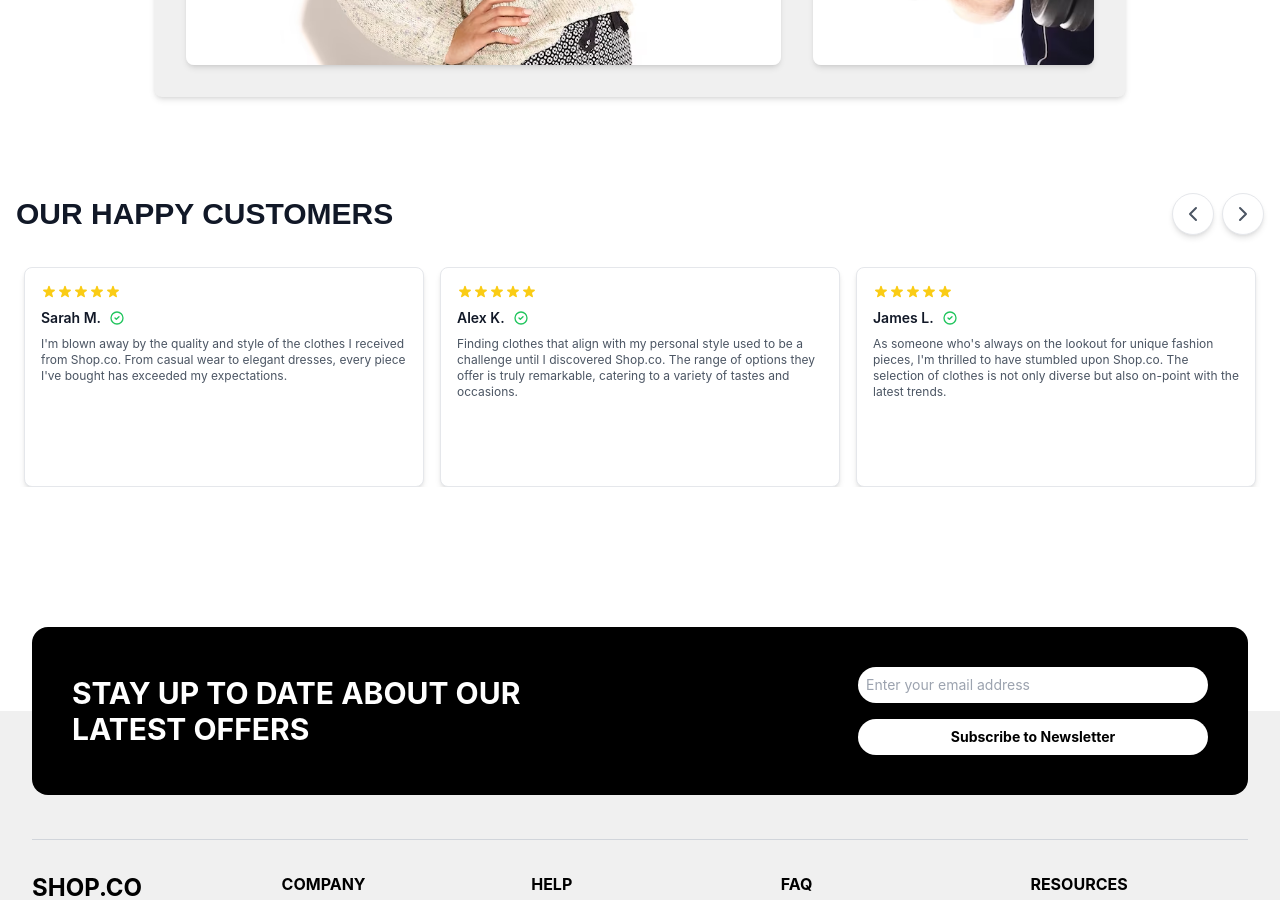
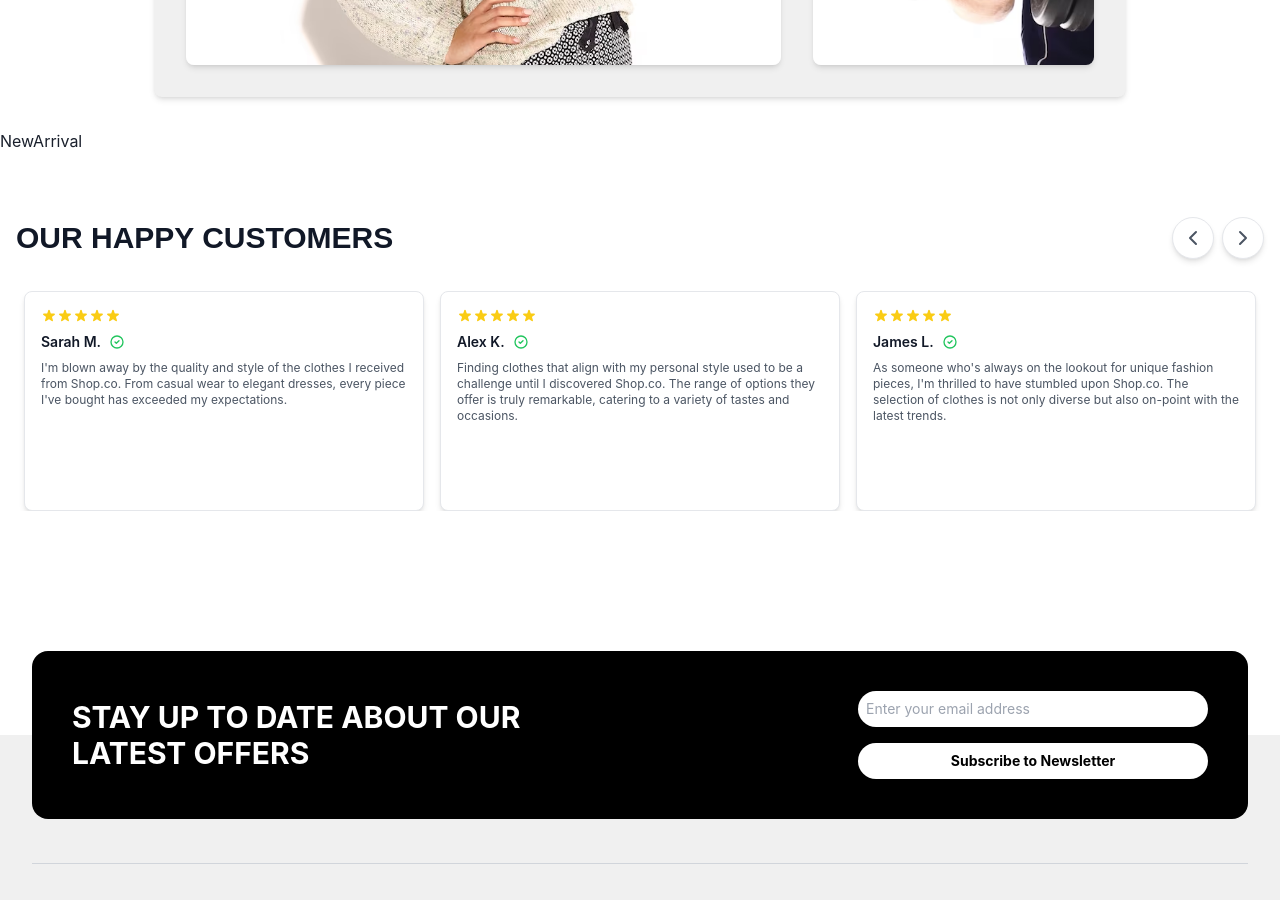
Before and after one commit to yousefjoe1/vite-react, a React (Vite) app: page / in a window 1280 px wide. Shown: the part 1640-2540 px from the top of the page. Built offline with nearby package versions, Linux system fonts and the light colour scheme; no server answers.

Commit message:
main : add order page route - add order page

```diff
--- /dev/null
+++ b/src/Pages/Home/Components/NewArrival.jsx
@@ -0,0 +1,12 @@
+import React from 'react'
+import useFetch from '../../../_hooks/useFetch';
+
+const NewArrival = () => {
+  const { data, isLoading, isError } = useFetch(`products`);
+
+  return (
+    <div>NewArrival</div>
+  )
+}
+
+export default NewArrival
--- a/src/Pages/Home/Home.jsx
+++ b/src/Pages/Home/Home.jsx
@@ -1,12 +1,14 @@
 import CustomerReviews from "./Components/CustomerReviews";
 import Hero from "./Components/Hero";
 import BrowseByStyle from "./Components/BrowseByStyle";
+import NewArrival from "./Components/NewArrival";
 
 const Home = () => {
   return (
     <div>
       <Hero />
       <BrowseByStyle />
+      <NewArrival />
       <CustomerReviews />
     </div>
   );
--- /dev/null
+++ b/src/Pages/OrdersPage/OrdersPage.jsx
@@ -0,0 +1,9 @@
+import React from 'react'
+
+const OrdersPage = () => {
+  return (
+    <div>OrdersPage</div>
+  )
+}
+
+export default OrdersPage
--- a/src/main.jsx
+++ b/src/main.jsx
@@ -14,6 +14,7 @@ import Cart from "./Pages/Cart/Cart.jsx";
 import Admin from "./Pages/admin/Admin.jsx";
 import Auth from "./Pages/Auth/Auth.jsx";
 import CategoriesPage from "./Pages/CategoriesPage/CategoriesPage.jsx";
+import OrdersPage from "./Pages/OrdersPage/OrdersPage.jsx";
 
 
 const queryClient = new QueryClient();
@@ -45,6 +46,10 @@ const router = createBrowserRouter([
         path: "auth",
         element: <Auth />,
       },
+      {
+        path: "orders-page",
+        element: <OrdersPage />,
+      },
     ],
   },
 ]);
```
Also changed, not shown: 1 other file (tests, documents, lock files or other folders).
